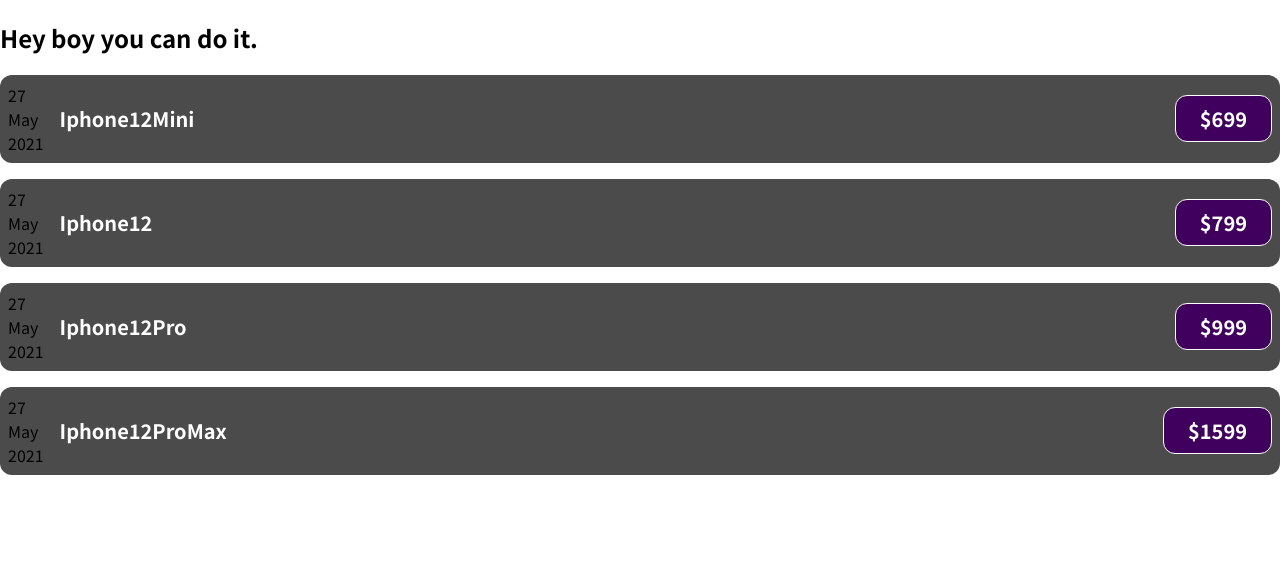
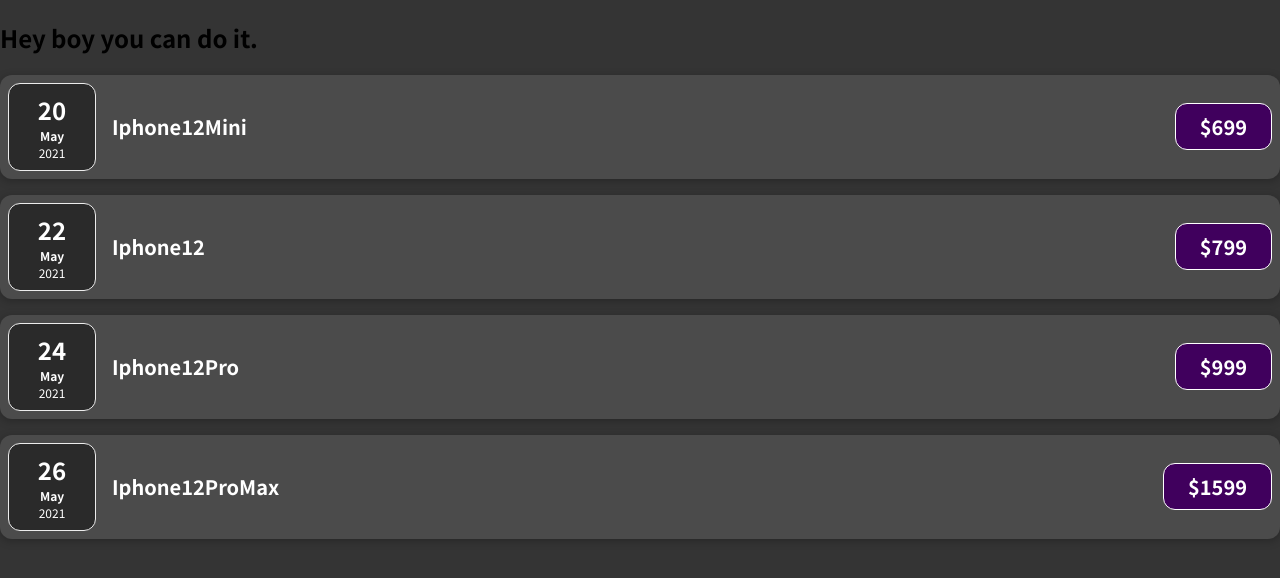
Before and after one commit to himanshuraj524/Learn-React, a JavaScript app: page / in a window 1280 px wide. Shown: the top 578 px of the page. Built offline with nearby package versions, Linux system fonts and the light colour scheme.

Commit message:
spliting a component and adding styling to that component

```diff
--- a/src/App.js
+++ b/src/App.js
@@ -8,22 +8,22 @@
     {
     name:'Iphone12Mini',
     price:'699',
-    date:new Date(2021, 4, 27)
+    date:new Date(2021, 4, 20)
     },
     {
     name:'Iphone12',
     price:'799',
-    date:new Date(2021, 4, 27)
+    date:new Date(2021, 4, 22)
     },
     {
     name:'Iphone12Pro',
     price:'999',
-    date:new Date(2021, 4, 27)
+    date:new Date(2021, 4, 24)
     },
     {
     name:'Iphone12ProMax',
     price:'1599',
-    date:new Date(2021, 4, 27)
+    date:new Date(2021, 4, 26)
     }
 
   ]
--- /dev/null
+++ b/src/components/ExpenseDate.css
@@ -0,0 +1,27 @@
+/* This is used to style the date vlaues in ExpenseDate component */
+.expense-date{
+    display: flex;
+    flex-direction: column;
+    width: 5.5rem;
+    height: 5.5rem;
+    border: 1px solid #ececec;
+    background-color: #2a2a2a;
+    color: white;
+    border-radius: 12px;
+    align-items: center;
+    justify-content: center;
+}
+
+.expense-date__month{
+    font-size: 0.75rem;
+    font-weight: bold;
+}
+
+.expense-date__year{
+    font-size: 0.75rem;
+}
+
+.expense-date__day{
+    font-size: 1.5rem;
+    font-weight: bold;
+}
--- /dev/null
+++ b/src/components/ExpenseDate.js
@@ -0,0 +1,19 @@
+// import the css file.
+import './ExpenseDate.css';
+// This is a third component which we will use inside the Expense item component.
+function ExpenseDate(props){
+    // here we will modify the date's by storing them into the variables.
+    const Month = props.date.toLocaleString('en-US',{ month: 'long' });
+    const Day = props.date.toLocaleString('en-US',{ day: '2-digit' });
+    const Year = props.date.getFullYear();
+    return(
+        <div className="expense-date">
+            <div className="expense-date__day">{Day}</div>
+            <div className="expense-date__month">{Month}</div>
+            <div className="expense-date__year">{Year}</div>
+        </div>
+    )
+
+}
+
+export default ExpenseDate;
--- a/src/components/ExpenseItem.css
+++ b/src/components/ExpenseItem.css
@@ -3,7 +3,7 @@
     display: flex;
     justify-content: space-between;
     align-items: center;
-    box-shadow: 0 2px 8px rhba(0, 0, 0, 0.25);
+    box-shadow: 0 2px 8px rgba(0, 0, 0, 0.25);
     padding: 0.5rem;
     margin: 1rem 0rem;
     border-radius: 12px;
--- a/src/components/ExpenseItem.js
+++ b/src/components/ExpenseItem.js
@@ -1,22 +1,16 @@
 // below we have imported the css file for stylig the component.
 import './ExpenseItem.css';
+// here we will import the ExpenseDate item.
+import ExpenseDate from './ExpenseDate';
 
 // This is our first custom component.
 // now we will access the variables that are coming from the App.js into our component in React the data comes in the form of props but we can use any name we want and this props comes in the form of function arguments.
 function ExpenseItem(props) {
-    // here we will modify the date's by storing them into the variables.
-    const Month = props.date.toLocaleString('en-US',{ month: 'long' });
-    const Day = props.date.toLocaleString('en-US',{ day: '2-digit' });
-    const Year = props.date.getFullYear();
     return(
         // In react function based components we cannot have multiple root elements, so for that we will create one element and inside that element we store all the other element.
         // now we will access the props values into the below jsx.
         <div className="expense-item">
-            <div>
-                <div>{Day}</div>
-                <div>{Month}</div>
-                <div>{Year}</div>
-            </div>
+            <ExpenseDate date={props.date} /> {/* we can use our component like this too, and here we will pass the prop date value which is coming from the App.js into this component as attribute*/}
             <div className="expense-item__description">
                 <h2>{props.name}</h2>
                 <div className="expense-item__price">${props.price}</div>
--- a/src/index.css
+++ b/src/index.css
@@ -10,5 +10,5 @@
 
 body {
   margin: 0;
-  background-color: white;
+  background-color: #343434;
 }
```
Also changed, not shown: 1 other file (tests, documents, lock files or other folders).
